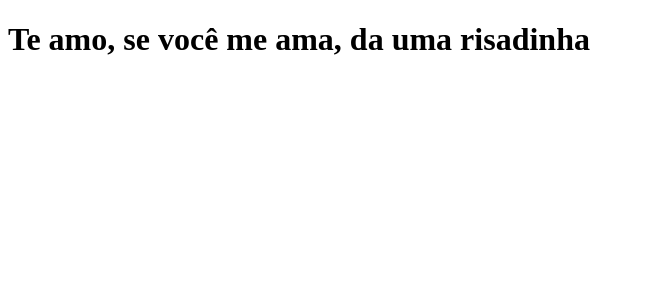
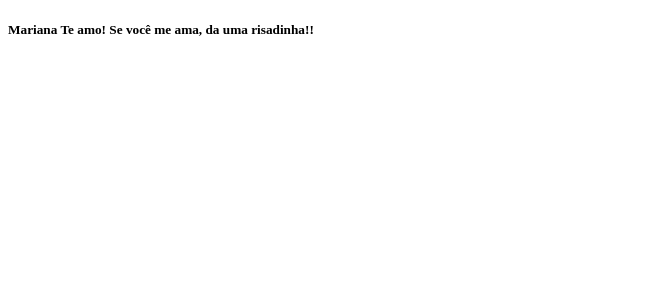
Before and after one commit to HudsonAlves/clone-tabnews, a Next.js app: page / in a window 1280 px wide. Shown: the top 300 px of the page, without its empty margins (0-645 px from the left). Built offline with nearby package versions, Linux system fonts and the light colour scheme.

Commit message:
correcao

```diff
--- a/pages/index.js
+++ b/pages/index.js
@@ -1,7 +1,7 @@
 import React from 'react';
 
 function Home() {
-    return <h1>Te amo, se você me ama, da uma risadinha</h1>
+    return <h5>Mariana Te amo! Se você me ama, da uma risadinha!!</h5>
 }
 
 export default Home;
```
